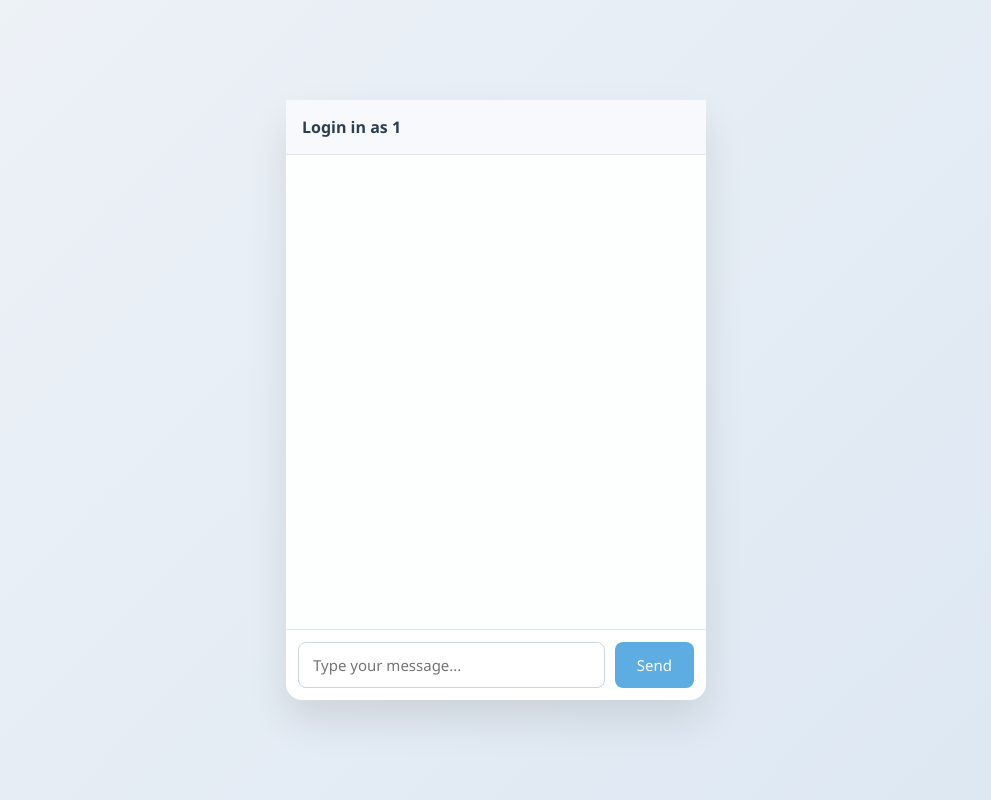
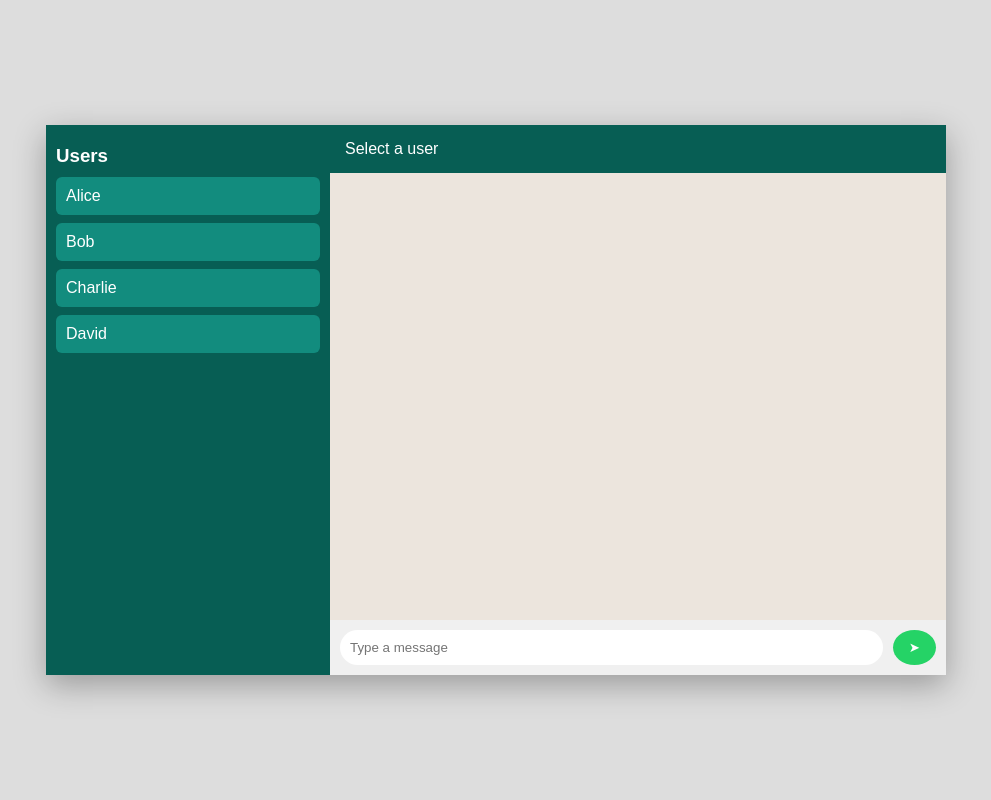
Before and after one commit to Hackpython368/Live-Chating-App, a Flask app: page /chat in a window 1280 px wide. Shown: the whole page, without its empty margins (144-1135 px from the left). Run offline with Flask 3, Linux system fonts and the light colour scheme; a user stored in the database is signed in; some libraries are stand-ins or nearby versions.

Commit message:
Updated chat UI (HTML)

```diff
--- a/templates/chat.html
+++ b/templates/chat.html
@@ -1,97 +1,197 @@
 <!DOCTYPE html>
 <html lang="en">
-
 <head>
-    <meta charset="UTF-8" />
+<meta charset="UTF-8">
+<title>Chat UI</title>
 <meta name="viewport" content="width=device-width, initial-scale=1.0">
 
-    <title>Chat Room</title>
-    <link rel="stylesheet" href="{{ url_for('static',filename='css/style.css')}}" />
-    <script src="https://cdn.socket.io/4.7.2/socket.io.min.js"></script>
+<style>
+body{
+  margin:0;
+  font-family:Arial, sans-serif;
+  background:#ddd;
+  display:flex;
+  justify-content:center;
+  align-items:center;
+  height:100vh;
+}
 
+/* MAIN WRAPPER */
+.app{
+  width:900px;
+  height:550px;
+  background:#fff;
+  display:flex;
+  box-shadow:0 10px 30px rgba(0,0,0,0.3);
+}
 
+/* LEFT USERS */
+.users{
+  width:30%;
+  background:#075e54;
+  color:#fff;
+  padding:10px;
+}
+
+.users h3{
+  margin:10px 0;
+}
+
+.user{
+  background:#128c7e;
+  padding:10px;
+  margin-bottom:8px;
+  border-radius:6px;
+  cursor:pointer;
+}
+
+.user:hover{
+  background:#25d366;
+}
+
+/* RIGHT CHAT */
+.chat{
+  width:70%;
+  display:flex;
+  flex-direction:column;
+}
+
+.chat-header{
+  background:#075e54;
+  color:#fff;
+  padding:15px;
+}
+
+.chat-messages{
+  flex:1;
+  background:#ece5dd;
+  padding:15px;
+  overflow-y:auto;
+}
+
+.msg{
+  max-width:60%;
+  padding:10px;
+  margin-bottom:10px;
+  border-radius:8px;
+  font-size:14px;
+}
+
+.left{
+  background:#fff;
+}
+
+.right{
+  background:#dcf8c6;
+  margin-left:auto;
+}
+
+.time{
+  font-size:10px;
+  text-align:right;
+  color:#555;
+}
+
+/* INPUT */
+.chat-input{
+  display:flex;
+  padding:10px;
+  background:#f0f0f0;
+}
+
+.chat-input input{
+  flex:1;
+  padding:10px;
+  border:none;
+  border-radius:20px;
+  outline:none;
+}
+
+.chat-input button{
+  margin-left:10px;
+  padding:10px 16px;
+  border:none;
+  border-radius:50%;
+  background:#25d366;
+  color:#fff;
+  cursor:pointer;
+}
+</style>
 </head>
 
 <body>
-    <div class="chat-container">
-        <header class="chat-header">
-            <span id="userDisplay">Login in as <span id="username">{{username}}</span></span>
-        </header>
+
+<div class="app">
+
+  <!-- LEFT USERS -->
+  <div class="users">
+    <h3>Users</h3>
+    <div class="user" onclick="selectUser('Alice')">Alice</div>
+    <div class="user" onclick="selectUser('Bob')">Bob</div>
+    <div class="user" onclick="selectUser('Charlie')">Charlie</div>
+    <div class="user" onclick="selectUser('David')">David</div>
+  </div>
+
+  <!-- RIGHT CHAT -->
+  <div class="chat">
+    <div class="chat-header" id="chatHeader">Select a user</div>
 
     <div class="chat-messages" id="messages"></div>
 
     <div class="chat-input">
-            <input type="text" id="messageInput" placeholder="Type your message..." />
-            <button id="send-btn" onclick="sendMessage()" type="submit">Send</button>
+      <input type="text" id="input" placeholder="Type a message">
+      <button onclick="sendMessage()">➤</button>
     </div>
   </div>
-    <div id="floatingBox">
 
 </div>
 
+<script>
+let currentUser = "";
 
-    <script>
-        const inputfield = document.getElementById('messageInput')
-        const username = document.getElementById('username').textContent.trim()
-        const socket = io();
+const messages = document.getElementById("messages");
+const input = document.getElementById("input");
+const header = document.getElementById("chatHeader");
 
-        function push_on_screen(msg, username, self = false) {
-            const msgDiv = document.createElement("div");
-            if (self == false) {
-                msgDiv.className = "message other";
-            } else {
-                msgDiv.className = "message own";
-            }
-            msgDiv.innerHTML = `<strong>${username}</strong><br>${msg}`;
-
-            document.getElementById("messages").appendChild(msgDiv);
+function selectUser(name){
+  currentUser = name;
+  header.innerText = name;
+  messages.innerHTML = "";
 }
 
-        inputfield.addEventListener('keyup',(event) => {
-            if (document.visibilityState==="visible"){
-                socket.emit('user-typing',username);
+function getTime(){
+  return new Date().toLocaleTimeString([], {hour:'2-digit', minute:'2-digit'});
 }
 
-        });
-
-        inputfield.addEventListener('keydown', (event) => {
-            if (event.key == 'Enter') {
-                sendMessage();
-            }
-        });
-
-        function sendMessage() {
-            const msg = inputfield.value.trim()
-            inputfield.value = ""
-            if(msg!=""){
-                socket.emit('send_msg', msg)
-            }
+function addMessage(text, side){
+  const div = document.createElement("div");
+  div.className = "msg " + side;
+  div.innerHTML = text + `<div class="time">${getTime()}</div>`;
+  messages.appendChild(div);
+  messages.scrollTop = messages.scrollHeight;
 }
 
-        socket.on('recv', (msg) => {
-            if (username == msg.username) {
-                self = true;
-            } else {
-                self = false;
+function sendMessage(){
+  if(!currentUser){
+    alert("Select a user first");
+    return;
   }
-            push_on_screen(msg.msg, msg.username, self)
-        })
 
+  const msg = input.value.trim();
+  if(msg==="") return;
 
-        socket.on('connection-found', (data) => {
-            const box = document.getElementById("floatingBox");
-            box.classList.add('show')
-            if (data['type']=='typing'){
-                box.textContent = "🙌 " + data['user'] + " is typing !"
-            }else{
+  addMessage(msg,"right");
+  input.value="";
 
-                box.textContent = "😎 " + data['user'] + " Join the Chat!!";
+  setTimeout(()=>{
+    addMessage("Reply from " + currentUser,"left");
+  },1000);
 }
-            setTimeout(()=>{
-                box.classList.remove('show')
-            },5000)
-        })
+
+input.addEventListener("keydown", e=>{
+  if(e.key==="Enter") sendMessage();
+});
 </script>
+
 </body>
-
 </html>
```
Lines whose indentation alone changed are shown as unchanged.
